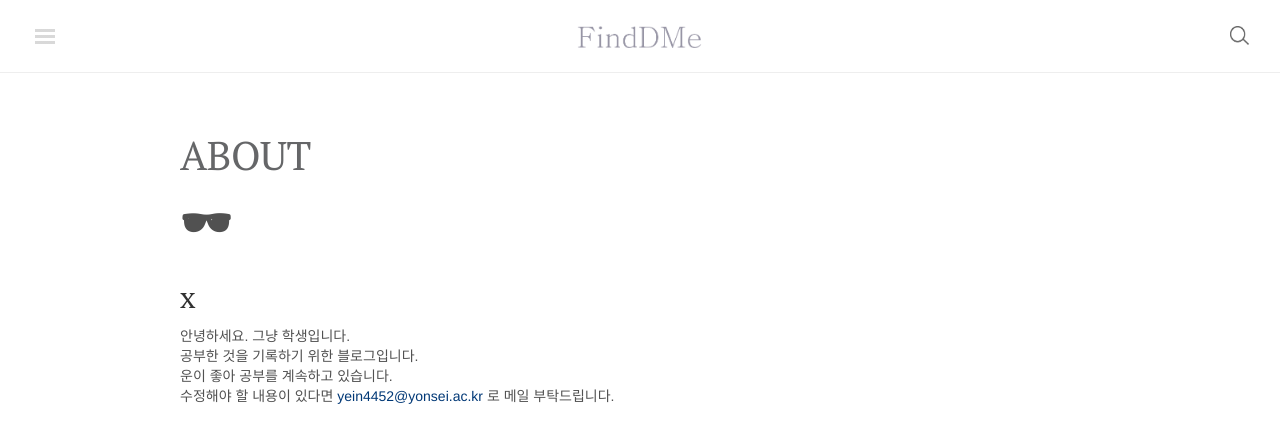
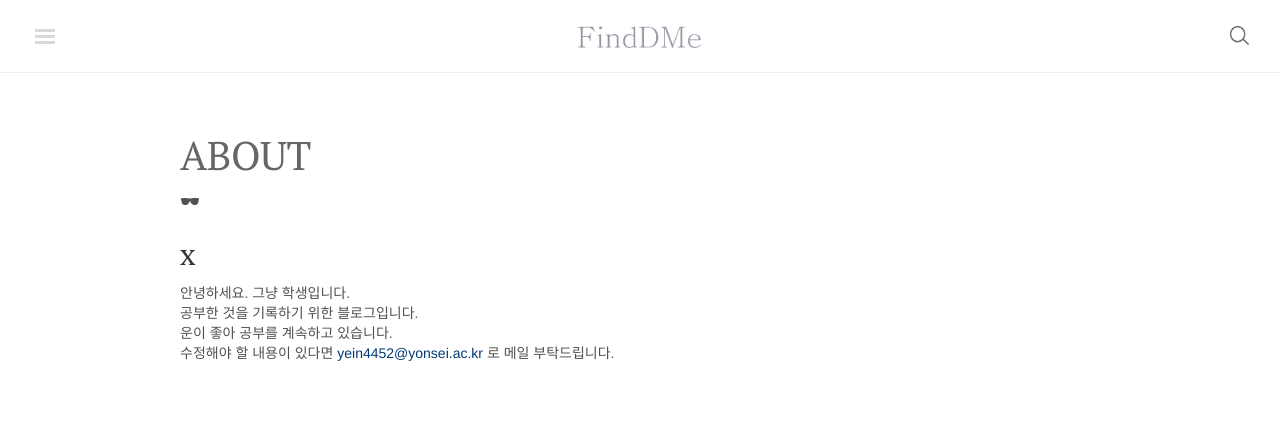
Before and after one commit to finddme/finddme.github.io, a Jekyll site: the page built from about.md, in a window 1280 px wide. Shown: the top 443 px of the page. Built offline with Jekyll 4.4.1, drawn with Linux system fonts in a browser that asks for light colours; nearby versions of some CDN libraries; comment, search, counter and statistics services are not loaded.

Commit message:
Update about.md

```diff
--- a/about.md
+++ b/about.md
@@ -5,7 +5,7 @@ title: About
 
 
 <details>
-<summary><b><font size=10>&#128374;</font></b></summary>
+<summary><b><font size=4>&#128374;</font></b></summary>
 <div markdown="1">
 <code>
   안녕하세요. 그냥 학생입니다.
```
